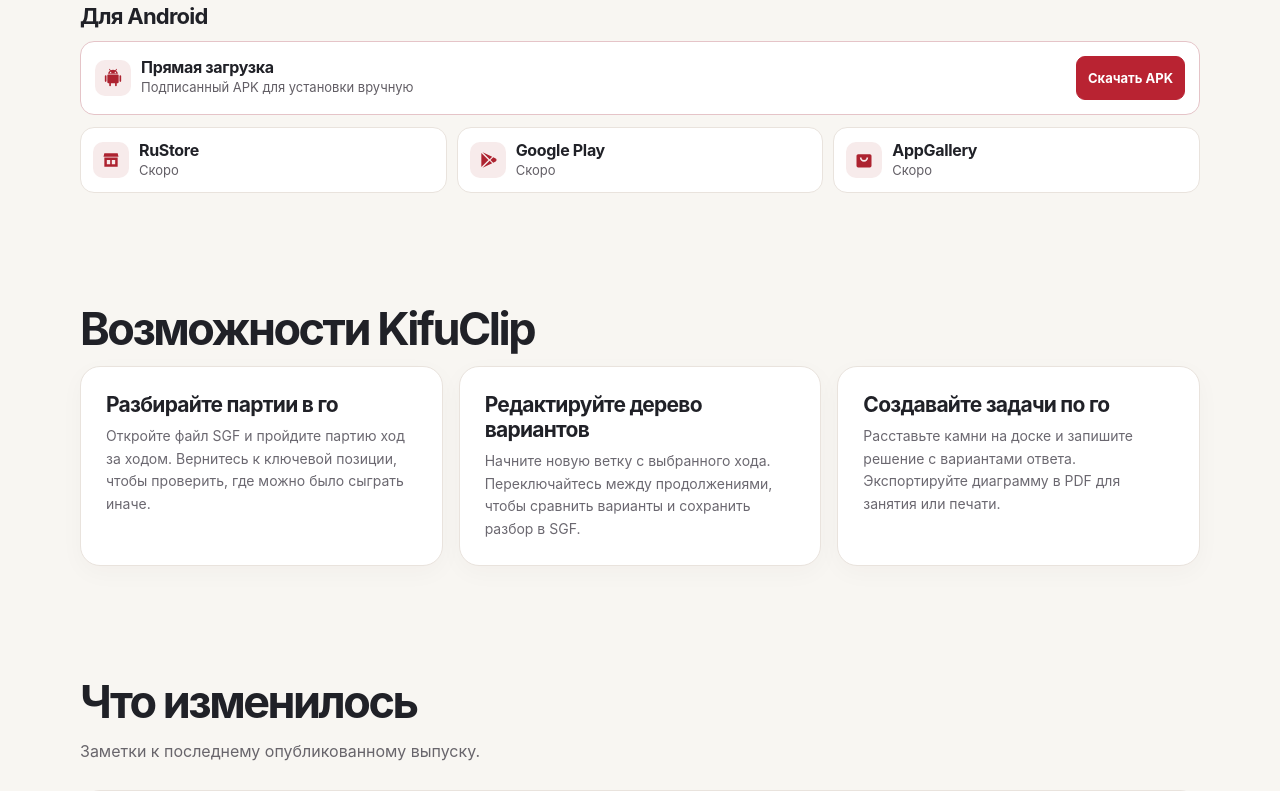
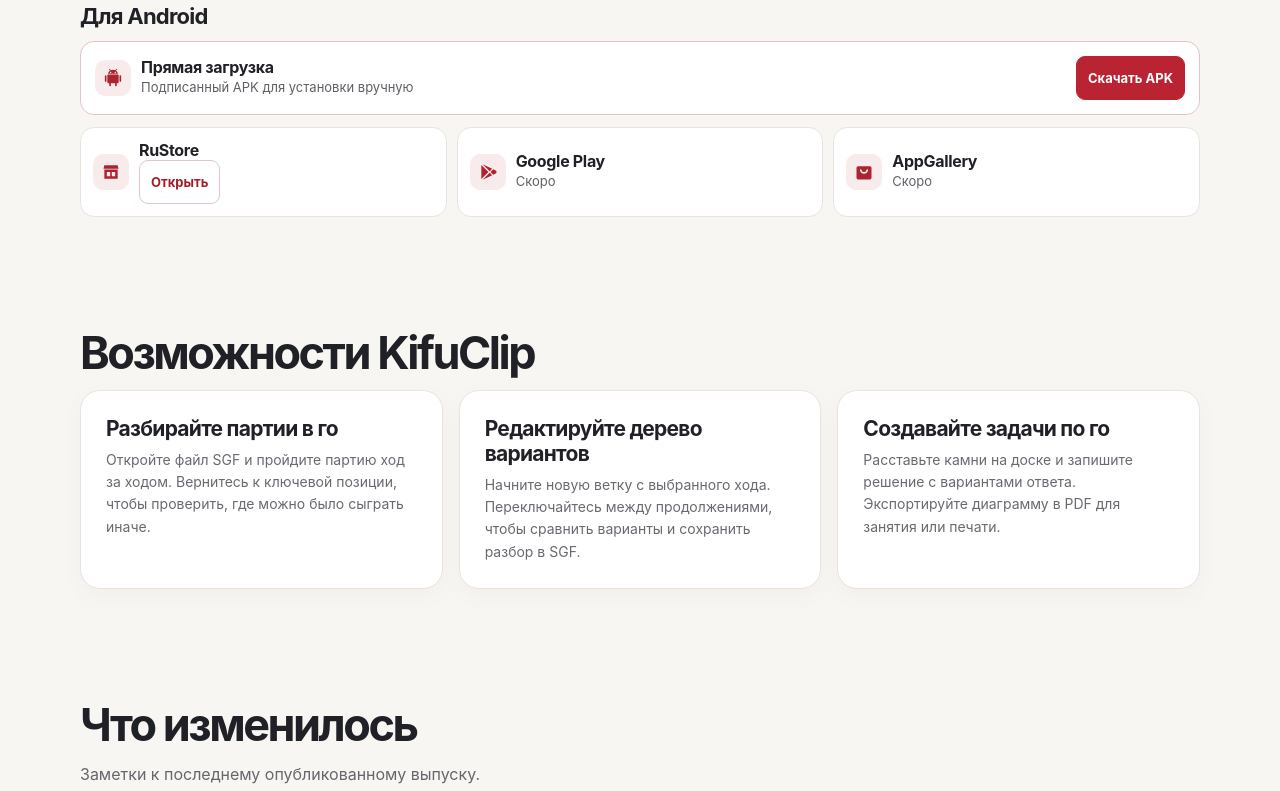
Before and after one commit to Sanchello69/KifuClip-releases, a plain HTML site: page docs/index.html in a window 1280 px wide. Shown: the part 937-1728 px from the top of the page. Drawn offline with Linux system fonts and the light colour scheme; no server answers.

Commit message:
Add RuStore download link

```diff
--- a/docs/index.html
+++ b/docs/index.html
@@ -93,7 +93,7 @@
         <div class="download-options store-downloads">
           <article class="download-option">
             <span class="icon" aria-hidden="true"><svg viewBox="0 0 24 24"><path d="M4 4h16l1 4H3zm0 5h16v11H4zm3 3v5h4v-5zm6 0v5h4v-5z"/></svg></span>
-            <div><h4>RuStore</h4><p id="rustore-link">Скоро</p></div>
+            <div><h4>RuStore</h4><a class="action" id="rustore-link" href="https://www.rustore.ru/catalog/app/app.kifuclip.mobile" aria-label="Открыть KifuClip в RuStore">Открыть</a></div>
           </article>
           <article class="download-option">
             <span class="icon" aria-hidden="true"><svg viewBox="0 0 24 24"><path d="M4 3.5v17l8.5-8.5zm1.5-.7L14 11l3-3zm0 18.4L17 16l-3-3zm12.8-12.5L15 12l3.3 3.3 2.9-1.6a1.9 1.9 0 0 0 0-3.4z"/></svg></span>
```
